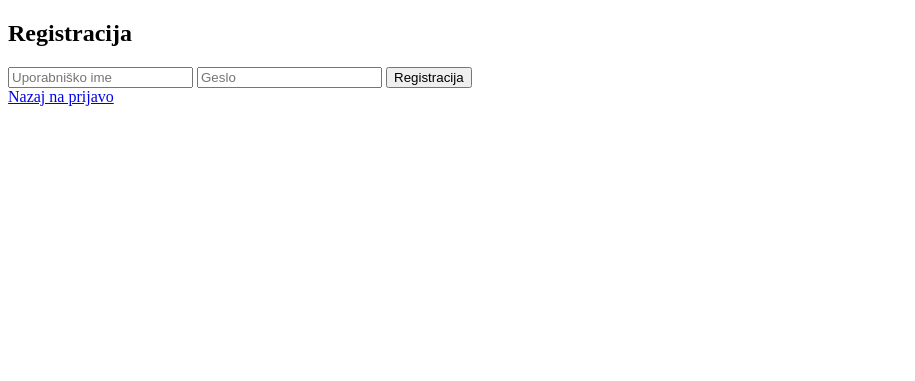
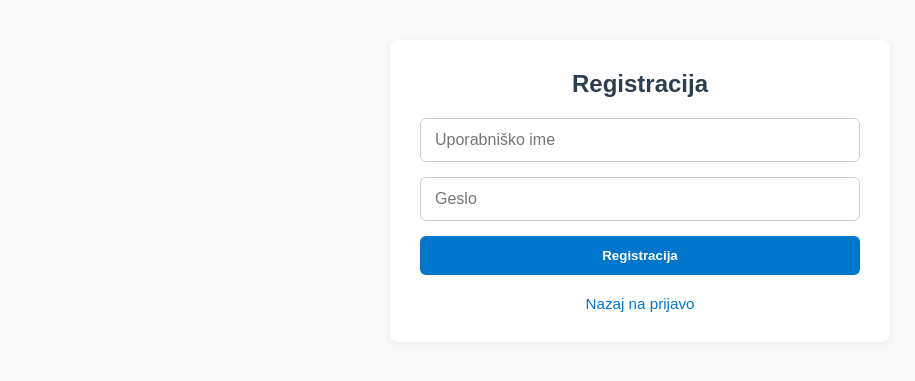
Before and after one commit to zans410/Zakljucna-naloga, a Flask app: page /register in a window 1280 px wide. Shown: the top 381 px of the page, without its empty margins (0-915 px from the left). Run offline with Flask 3, Linux system fonts and the light colour scheme.

Commit message:
Update register.html
css

```diff
--- a/Zaključna naloga - python/templates/register.html
+++ b/Zaključna naloga - python/templates/register.html
@@ -4,8 +4,85 @@
     <meta charset="UTF-8">
     <meta name="viewport" content="width=device-width, initial-scale=1.0">
     <title>Registracija</title>
+    <style>
+    * {
+        box-sizing: border-box;
+        margin: 0;
+        padding: 0;
+    }
+
+    body {
+        font-family: Arial, sans-serif;
+        background-color: #f9f9f9;
+        color: #333;
+        display: flex;
+        justify-content: center;
+        padding: 40px 20px;
+    }
+
+    .container {
+        max-width: 500px;
+        width: 100%;
+        background-color: #ffffff;
+        padding: 30px;
+        border-radius: 8px;
+        box-shadow: 0 4px 12px rgba(0, 0, 0, 0.05);
+    }
+
+    /* Naslovi */
+    h2 {
+        text-align: center;
+        color: #2c3e50;
+        margin-bottom: 20px;
+    }
+
+    /* Obrazec */
+    form {
+        display: flex;
+        flex-direction: column;
+        gap: 15px;
+        margin-bottom: 20px;
+    }
+
+    input[type="text"],
+    input[type="password"] {
+        padding: 12px 14px;
+        border: 1px solid #ccc;
+        border-radius: 6px;
+        font-size: 1em;
+    }
+
+    button {
+        padding: 12px 16px;
+        background-color: #0077cc;
+        color: white;
+        border: none;
+        border-radius: 6px;
+        cursor: pointer;
+        font-weight: bold;
+        transition: background-color 0.3s ease;
+    }
+
+    button:hover {
+        background-color: #005fa3;
+    }
+
+    a {
+        display: block;
+        text-align: center;
+        margin-top: 10px;
+        color: #0077cc;
+        text-decoration: none;
+        font-size: 0.95em;
+    }
+
+    a:hover {
+        text-decoration: underline;
+    }
+    </style>
 </head>
 <body>
+    <div class="container">
         <h2>Registracija</h2>
         <form method="post">
             <input type="text" name="username" placeholder="Uporabniško ime" required>
@@ -13,5 +90,6 @@
             <button type="submit">Registracija</button>
         </form>
         <a href="{{ url_for('login_user') }}">Nazaj na prijavo</a>
+    </div>
 </body>
 </html>
```
Lines whose indentation alone changed are shown as unchanged.
